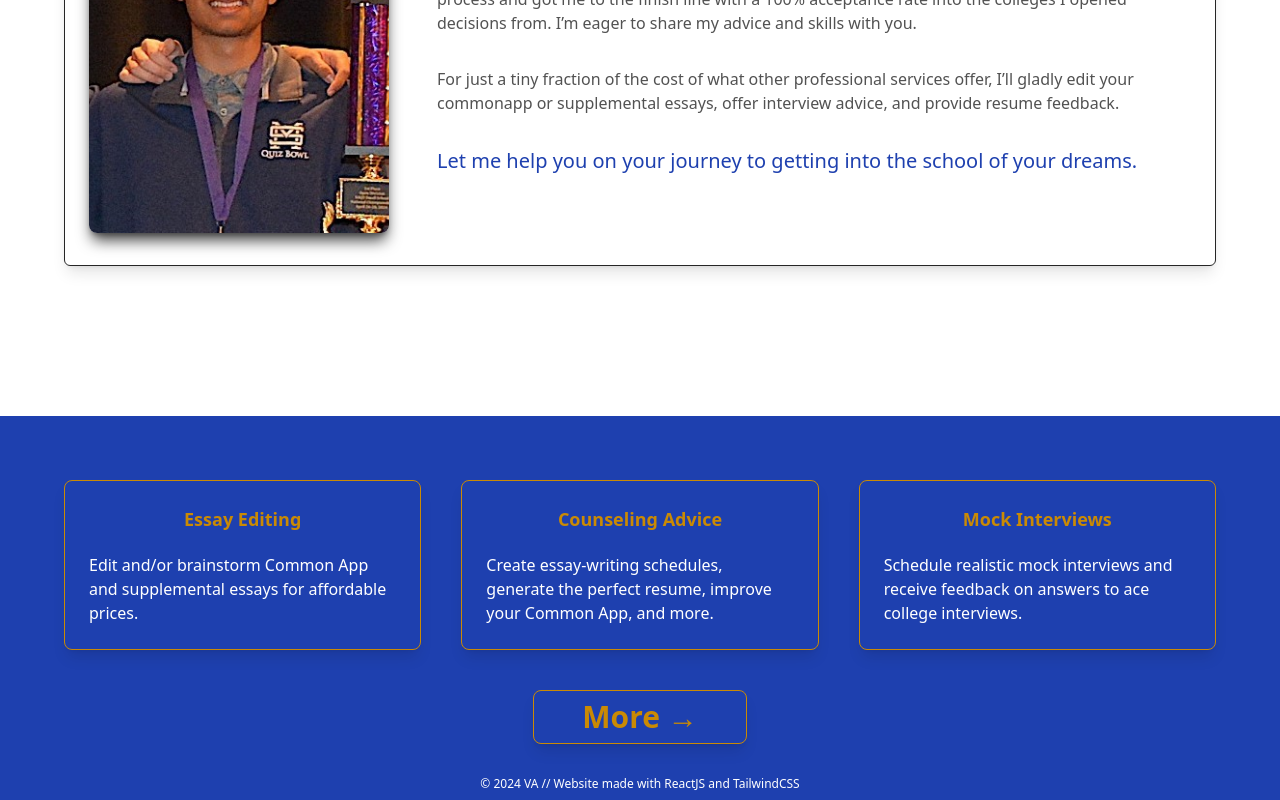
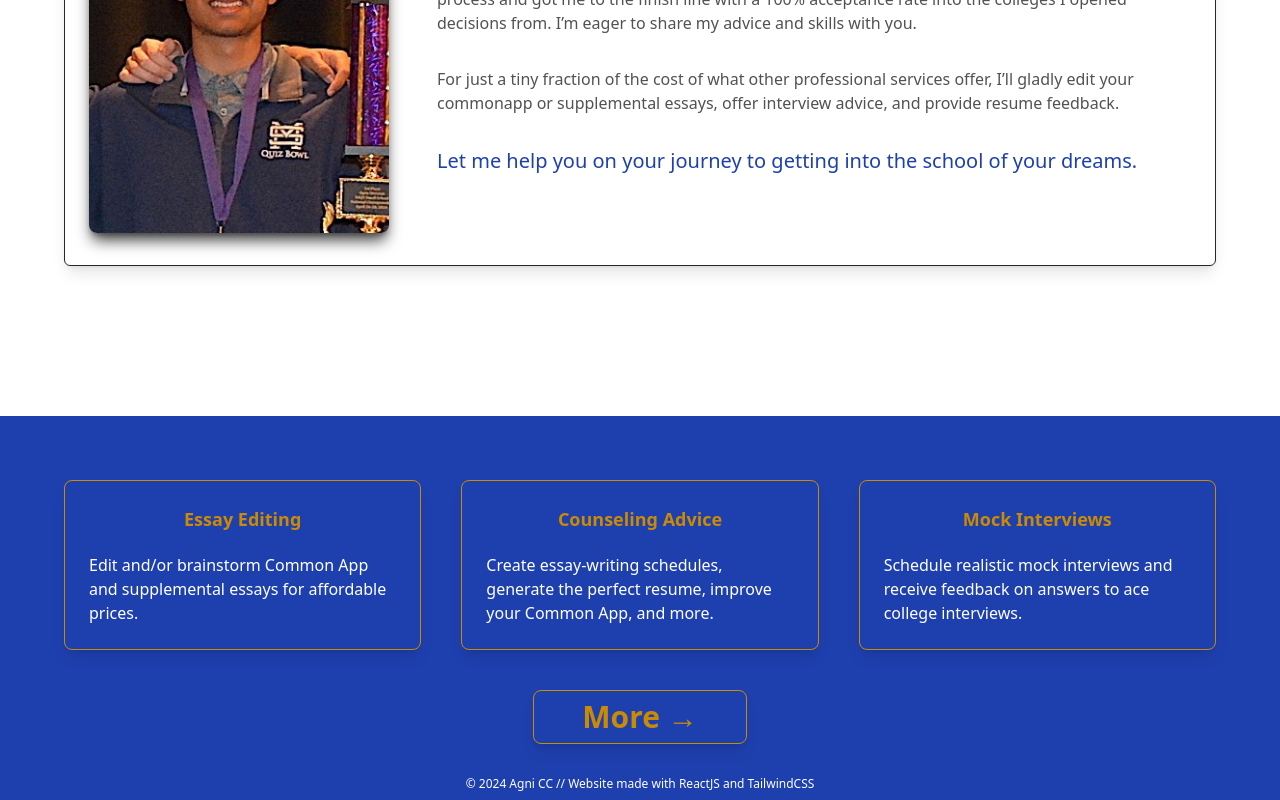
Before and after one commit to VA-24/VA-CC-Website, a React (Create React App) app: page / in a window 1280 px wide. Shown: the part 384-1184 px from the top of the page. Built offline with nearby package versions, Linux system fonts and the light colour scheme.

Commit message:
change org name

```diff
--- a/src/pages/Home.js
+++ b/src/pages/Home.js
@@ -89,7 +89,7 @@ function Home(){
                 </div>
 
                 <div class='bg-blue-800 w-full flex flex-col justify-center items-center'>
-                    <p class='text-xs text-white mb-2'>© 2024 VA // Website made with ReactJS and TailwindCSS</p>
+                    <p class='text-xs text-white mb-2'>© 2024 Agni CC // Website made with ReactJS and TailwindCSS</p>
                 </div>
 
 
--- a/src/pages/Services.js
+++ b/src/pages/Services.js
@@ -127,7 +127,7 @@ function Services(){
 
                 <div class='h-[15vh]'></div>
                 <div class='bg-white w-full flex flex-col justify-center items-center'>
-                    <p class='text-xs text-neutral-600 mb-2'>© 2024 VA // Website made with ReactJS and TailwindCSS</p>
+                    <p class='text-xs text-neutral-600 mb-2'>© 2024 Agni CC // Website made with ReactJS and TailwindCSS</p>
                 </div>
 
 
```
